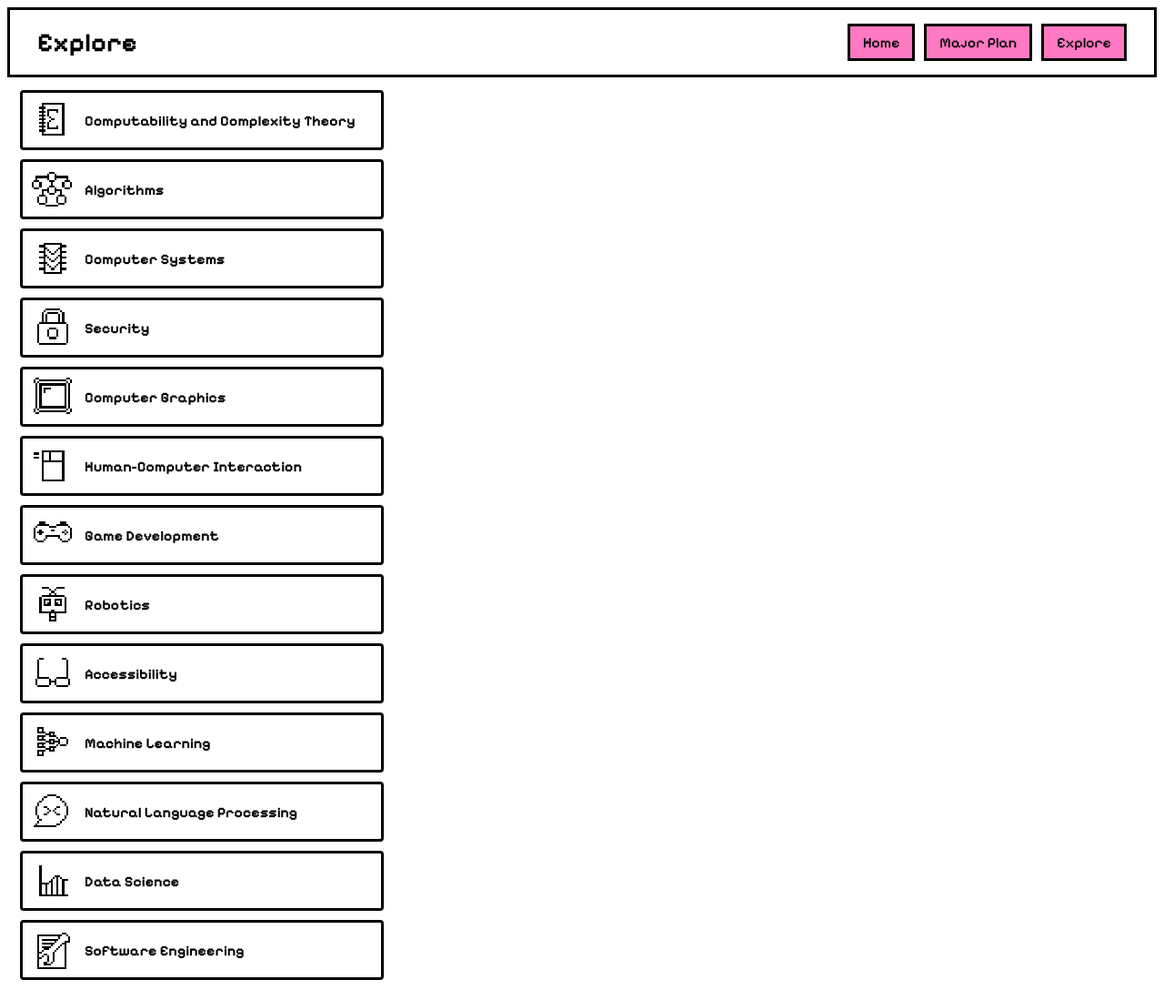
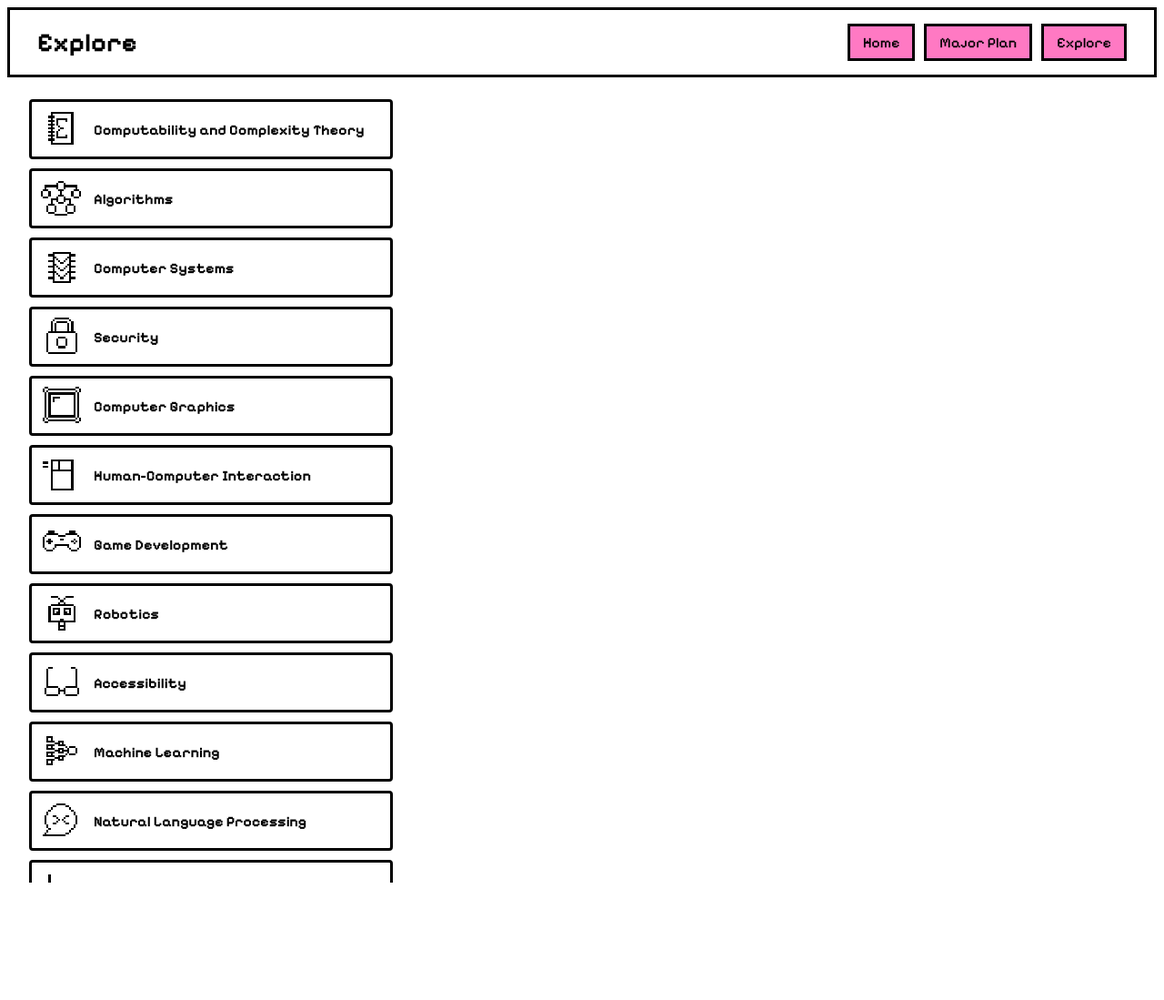
Before and after one commit to ninahowley/cs-hub, a Flask app: page /explore in a window 1280 px wide. Shown: the whole page at 91% size. After the commit the page ends 970 px from the top, so only its background shows below. Run offline with Flask 3, Linux system fonts and the light colour scheme.

Commit message:
add scroll on explore

```diff
--- a/templates/explore.html
+++ b/templates/explore.html
@@ -13,7 +13,7 @@
             <a href="{{ url_for('explore') }}">Explore</a>
         </div>
     </div>
-    <div>
+    <div class="parent-container">
    <div class="map-outer">
    <div class="map-scroll">
     <div class="map-container"> <!--vt323-regular-->
```
